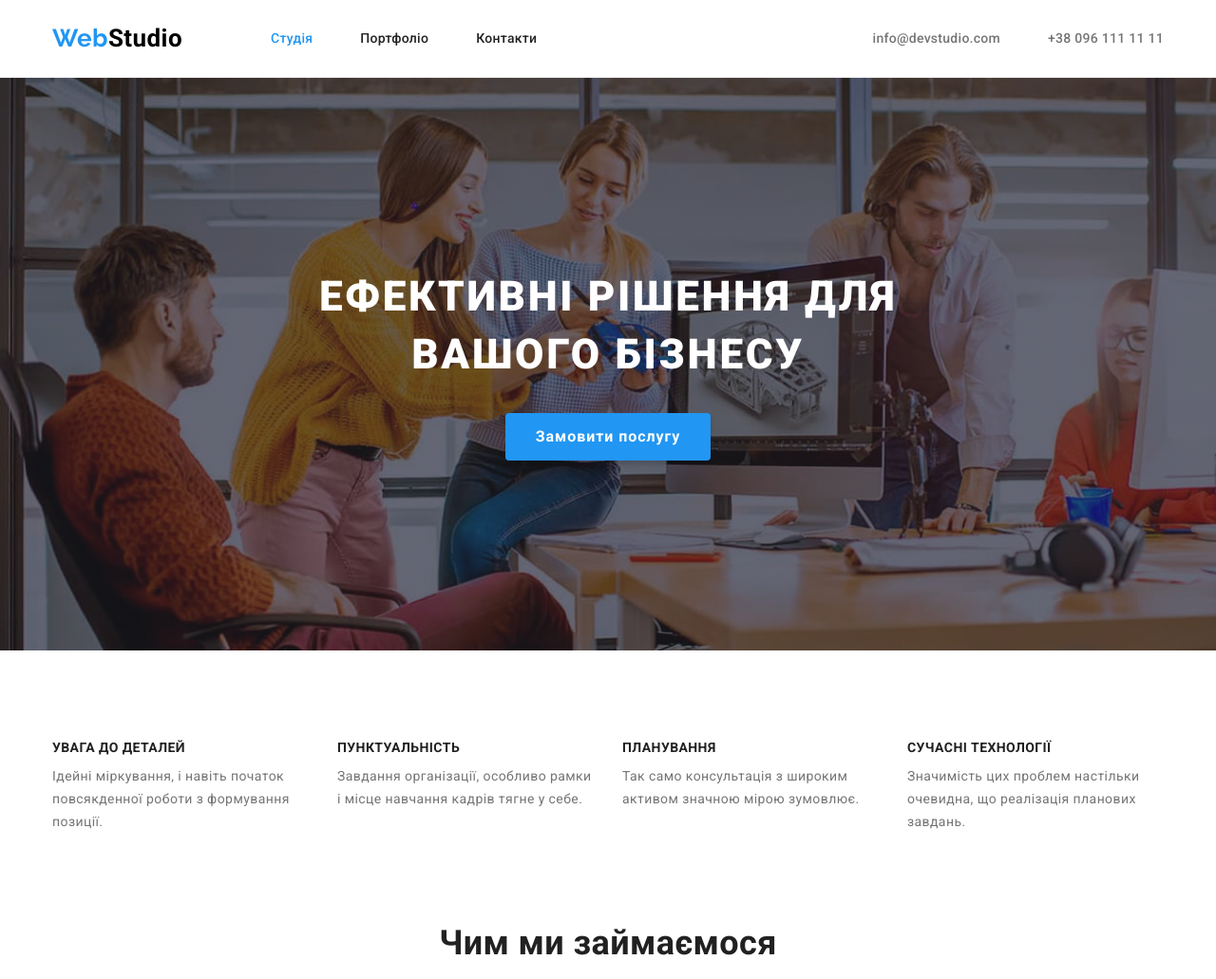
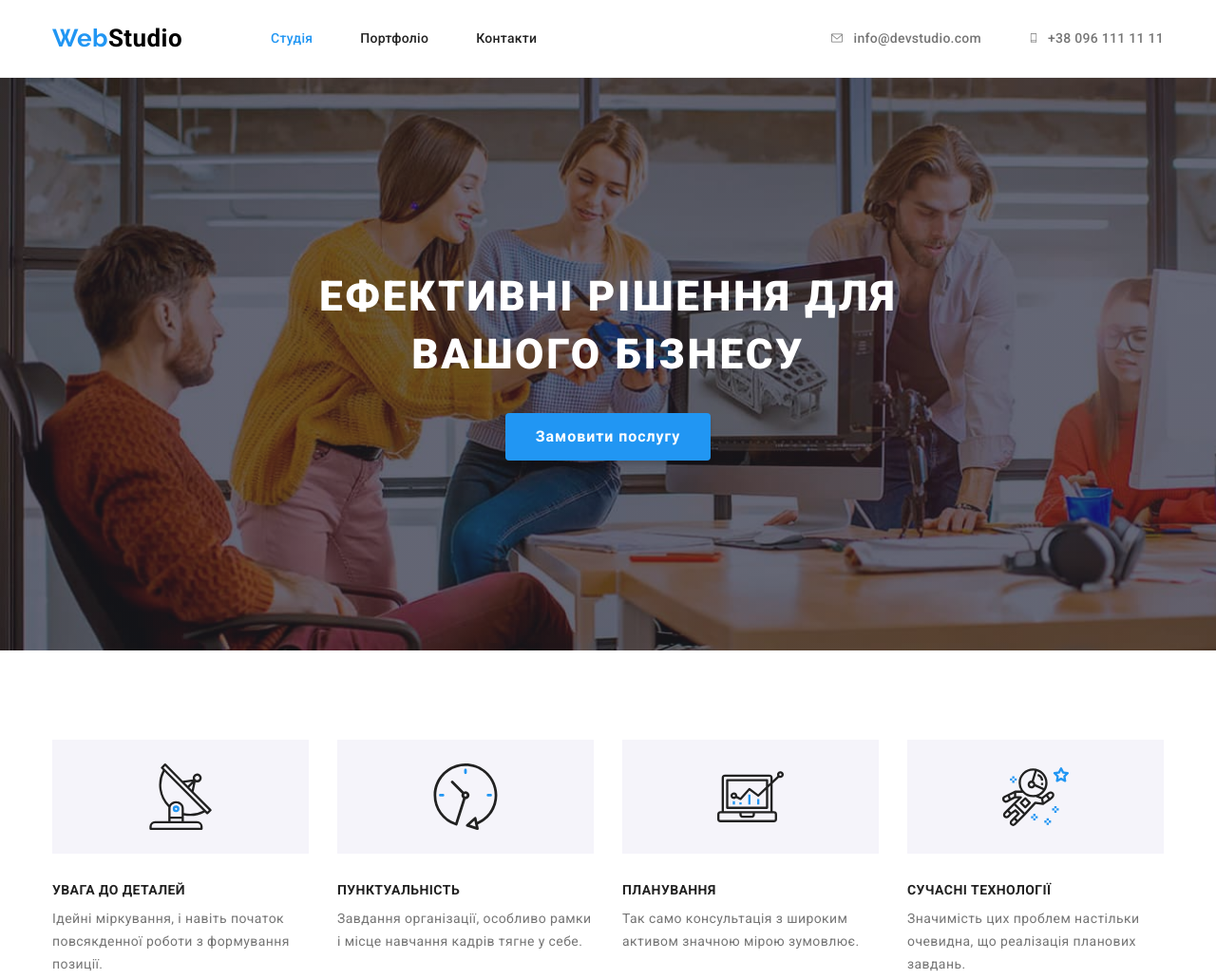
Before and after one commit to OleksandrUA777/goit-markup-hw-04, a plain HTML site: page index.html in a window 1280 px wide. Shown: the top 1031 px of the page at 95% size. Drawn offline with nearby package versions, Linux system fonts and the light colour scheme.

Commit message:
added icons into advantages seciton

```diff
--- a/css/style.css
+++ b/css/style.css
@@ -112,17 +112,37 @@ img {
 .contact-list__item {
 }
 .contact-list__mail {
+  display: flex;
+  align-items: center;
+  gap: 10px;
+
   color: var(--main-light);
 
   margin-right: 50px;
   padding-top: 32px;
   padding-bottom: 32px;
 }
+.contact-list__mail,
 .contact-list__tel {
+  fill: #757575;
+}
+.contact-list__mail:hover .header-icon,
+.contact-list__mail:focus .header-icon {
+  fill: #2196f3;
+}
+.contact-list__tel {
+  display: flex;
+  align-items: center;
+  gap: 10px;
+
   color: var(--main-light);
 
   padding-top: 32px;
   padding-bottom: 32px;
+}
+.contact-list__tel:hover .header-icon,
+.contact-list__tel:focus .header-icon {
+  fill: #2196f3;
 }
 .nav:focus,
 .nav:hover,
@@ -222,6 +242,18 @@ img {
 .advantages-list__item {
 }
 
+.advantages-block {
+  display: flex;
+  align-items: center;
+  justify-content: center;
+
+  width: 270px;
+  height: 120px;
+
+  margin-bottom: 30px;
+
+  background-color: var(--btn-light);
+}
 .advantages-list__header {
   font-weight: 700;
   font-size: 14px;
--- a/index.html
+++ b/index.html
@@ -35,10 +35,20 @@
         </nav>
         <ul class="contact-list list">
           <li class="contact-list__item">
-            <a href="mailto:info@devstudio.com" class="contact-list__mail nav link"> info@devstudio.com</a>
+            <a href="mailto:info@devstudio.com" class="contact-list__mail nav link">
+              <svg class="header-icon" width="16" height="12">
+                <use href="./images/icons.svg#mail"></use>
+              </svg>
+              info@devstudio.com</a
+            >
           </li>
           <li class="contact-list__item">
-            <a href="tel:+380961111111" class="contact-list__tel nav link">+38 096 111 11 11</a>
+            <a href="tel:+380961111111" class="contact-list__tel nav link">
+              <svg class="header-icon" width="10" height="16">
+                <use href="./images/icons.svg#smartphone"></use>
+              </svg>
+              +38 096 111 11 11</a
+            >
           </li>
         </ul>
       </div>
@@ -57,22 +67,42 @@
           <h2 class="visually-hidden">Наші переваги</h2>
           <ul class="advantages-list list">
             <li class="advantages-list__item">
+              <div class="advantages-block">
+                <svg width="70" height="70">
+                  <use href="./images/icons.svg#antenna"></use>
+                </svg>
+              </div>
               <h3 class="advantages-list__header">Увага до деталей</h3>
               <p class="advantages-list__subtitle">
                 Ідейні міркування, і навіть початок повсякденної роботи з формування позиції.
               </p>
             </li>
             <li class="advantages-list__item">
+              <div class="advantages-block">
+                <svg width="70" height="70">
+                  <use href="./images/icons.svg#clock"></use>
+                </svg>
+              </div>
               <h3 class="advantages-list__header">Пунктуальність</h3>
               <p class="advantages-list__subtitle">
                 Завдання організації, особливо рамки і місце навчання кадрів тягне у себе.
               </p>
             </li>
             <li class="advantages-list__item">
+              <div class="advantages-block">
+                <svg width="70" height="70">
+                  <use href="./images/icons.svg#computer"></use>
+                </svg>
+              </div>
               <h3 class="advantages-list__header">Планування</h3>
               <p class="advantages-list__subtitle">Так само консультація з широким активом значною мірою зумовлює.</p>
             </li>
             <li class="advantages-list__item">
+              <div class="advantages-block">
+                <svg width="70" height="70">
+                  <use href="./images/icons.svg#astronaut"></use>
+                </svg>
+              </div>
               <h3 class="advantages-list__header">Сучасні технології</h3>
               <p class="advantages-list__subtitle">
                 Значимість цих проблем настільки очевидна, що реалізація планових завдань.
```
